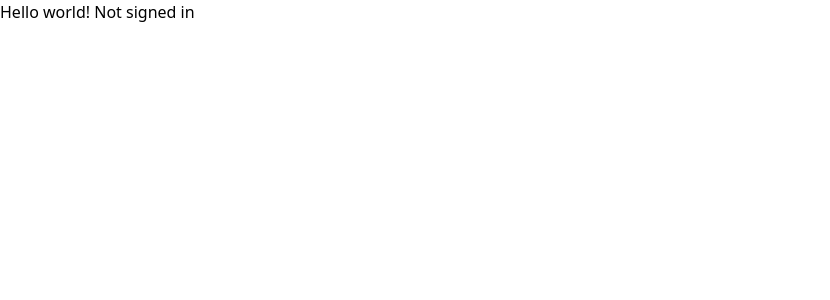
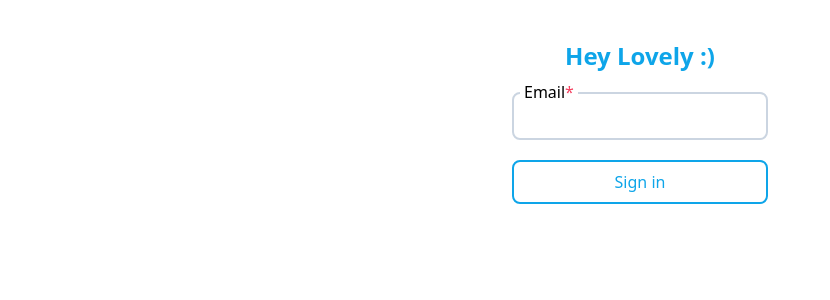
Before and after one commit to ben-rieth/photo-album, a Next.js app: page / in a window 1280 px wide. Shown: the top 300 px of the page, without its empty margins (0-830 px from the left). Built offline with nearby package versions, Linux system fonts and the light colour scheme; no server answers.

Commit message:
Add email login

```diff
--- a/next.config.mjs
+++ b/next.config.mjs
@@ -1,26 +1,10 @@
 // @ts-check
-
-import { env } from "./src/env/client.mjs";
 
 /**
  * Run `build` or `dev` with `SKIP_ENV_VALIDATION` to skip env validation.
  * This is especially useful for Docker builds.
  */
 !process.env.SKIP_ENV_VALIDATION && (await import("./src/env/server.mjs"));
-
-const ContentSecurityPolicy = `
-  default-src 'none';
-  base-uri 'self';
-  form-action 'self';
-  frame-ancestors 'self';
-  style-src 'unsafe-inline' 'self';
-  font-src data: 'self';
-  object-src 'none';
-  img-src 'self';
-  connect-src ws: https: 'self';
-  script-src 'unsafe-eval' 'self';
-  prefetch-src 'self';
-`;
 
 /** @type {import("next").NextConfig} */
 const config = {
@@ -30,38 +14,5 @@ const config = {
     locales: ["en"],
     defaultLocale: "en",
   },
-  async rewrites() {
-    return [
-      {
-        source: '/api/:path*',
-        destination: `${env.NEXT_PUBLIC_URL}/api/:path*`
-      },
-    ]
-  },
-  async headers() {
-    return [
-      {
-        source: '/:path*',
-        headers: [
-          {
-            key: 'X-Content-Type-Options',
-            value: 'nosniff'
-          },
-          {
-            key: 'X-Frame-Options',
-            value: 'SAMEORIGIN'
-          },
-          {
-            key: 'Content-Security-Policy',
-            value: ContentSecurityPolicy.replace(/\s{2,}/g, ' ').trim()
-          },
-          {
-            key: 'X-XSS-Protection',
-            value: '1; mode=block'
-          },
-        ]
-      }
-    ]
-  }
 };
 export default config;
--- /dev/null
+++ b/src/components/auth/AuthForm.tsx
@@ -0,0 +1,75 @@
+import { Formik, Form, type FormikValues } from "formik";
+import { useState } from "react";
+import * as Yup from 'yup';
+import { signIn } from 'next-auth/react';
+import toast from "react-hot-toast";
+import FormikInput from "./FormikInput";
+
+const schema = Yup.object().shape({
+    email: Yup.string().email("Invalid Email").required('Email Required'),
+})
+
+const AuthForm= () => {
+    const [disabled, setDisabled] = useState<boolean>(false);
+
+    const handleSubmit = async (values: FormikValues) => {
+        setDisabled(true);
+
+        const { email } = await schema.validate(values);
+        let toastId;
+
+        try {
+            toastId = toast.loading('Loading...');
+
+            await signIn('email', {
+                email,
+                redirect: false,
+                callbackUrl: '/'
+            });
+
+            toast.dismiss(toastId);
+        } catch (err) {
+            toast.error('Unable to sign in', { id: toastId })
+        } finally {
+            setDisabled(false);
+        }
+    }
+
+    return (
+        <div className="flex flex-col items-center mt-5">
+            <Formik
+                initialValues={{ email: ''}}
+                onSubmit={handleSubmit}
+                validationSchema={schema}
+            >
+                <Form
+                    className="flex flex-col items-center gap-5 mt-5"
+                    name="auth-form"
+                >
+                    <h2 className="text-2xl font-bold text-sky-500">
+                        Hey Lovely :)
+                    </h2>
+
+                    <FormikInput
+                        type="email"
+                        id="email"
+                        disabled={disabled}
+                        label="Email"
+                        required
+                    />
+
+                    <button
+                        disabled={disabled}
+                        type="submit"
+                        className="w-64 py-2 font-medium bg-white border-2 rounded-lg border-sky-500 text-sky-500 hover:text-white hover:bg-sky-500"
+                    >
+                        Sign in
+                    </button>
+                </Form>
+            </Formik>
+
+        </div>
+    );
+}
+
+export default AuthForm;
--- /dev/null
+++ b/src/components/auth/FormikInput.tsx
@@ -0,0 +1,37 @@
+import { Field, ErrorMessage } from "formik";
+import type { FC } from "react";
+
+type InputProps = {
+    id: string;
+    type: string;
+    disabled?: boolean;
+    required?: boolean;
+    label: string;
+}
+
+const FormikInput:FC<InputProps> = (
+    { id, type, disabled=false, label, required=false }
+) => {
+    return (
+        <div className="relative flex flex-col">
+            <label htmlFor={id} className="absolute px-1 bg-white left-2 -top-3">
+                {label}
+                {required && <span className="text-rose-500">*</span>}
+            </label>
+            <Field
+                disabled={disabled}
+                className="w-64 pt-3 pb-2 pl-3 border-2 rounded-lg outline-none border-slate-300 focus:border-sky-500"
+                type={type}
+                name={id}
+                id={id}
+            />
+            <ErrorMessage
+                component="span"
+                name={id}
+                data-testid="error"
+                className="text-sm text-rose-500" />
+        </div>
+    );
+};
+
+export default FormikInput;
--- a/src/env/schema.mjs
+++ b/src/env/schema.mjs
@@ -18,7 +18,12 @@ export const serverSchema = z.object({
     (str) => process.env.VERCEL_URL ?? str,
     // VERCEL_URL doesn't include `https` so it cant be validated as a URL
     process.env.VERCEL ? z.string() : z.string().url(),
-  )
+  ),
+  EMAIL_HOST: z.string(),
+  EMAIL_PORT: z.string(),
+  EMAIL_USER: z.string(),
+  EMAIL_PASS: z.string(),
+  EMAIL_FROM: z.string().email()
 });
 
 /**
--- a/src/pages/api/auth/[...nextauth].ts
+++ b/src/pages/api/auth/[...nextauth].ts
@@ -1,43 +1,39 @@
 import NextAuth, { type NextAuthOptions } from "next-auth";
-import CredentialsProvider from "next-auth/providers/credentials";
+import EmailProvider from "next-auth/providers/email";
 // Prisma adapter for NextAuth, optional and can be removed
 import { PrismaAdapter } from "@next-auth/prisma-adapter";
 
-import sha256 from 'crypto-js/sha256';
 import { prisma } from "../../../server/db/client";
+import { env } from "../../../env/server.mjs";
 
 export const authOptions: NextAuthOptions = {
-  adapter: PrismaAdapter(prisma),
+    adapter: PrismaAdapter(prisma),
     providers: [
-        CredentialsProvider({
-            name: 'Credentials',
-            credentials: {
-                username: {
-                    label: "Username",
-                    type: "text",
-                    placeholder: "Alison",
+        EmailProvider({
+            server: {
+                host: env.EMAIL_HOST,
+                port: Number(env.EMAIL_PORT),
+                auth: {
+                    user: env.EMAIL_USER,
+                    pass: env.EMAIL_PASS,
                 },
-                password: { label: "Password", type: "password" },
+                secure: true,
             },
-            authorize: async (credentials) => {
-                if (!credentials) return null;
-
-                const user = await prisma.user.findUnique({
-                    where: { username: credentials.username }
-                });
-
-                if (user &&
-                    user.password &&
-                    user.password == sha256(credentials.password).toString()
-                  ) {
-                    return user;
-                } else {
-                    return null;
-                }
-            }
+            from: env.EMAIL_FROM,
+            maxAge: 10 * 60,
         })
     ],
-    session: { strategy: 'jwt' }
+    pages: {
+        signIn: '/',
+        error: '/',
+        verifyRequest: '/',
+        signOut: '/'
+    },
+    callbacks: {
+        async session({ session }) {
+            return session;
+        }
+    }
 };
 
 export default NextAuth(authOptions);
--- a/src/pages/index.tsx
+++ b/src/pages/index.tsx
@@ -1,5 +1,6 @@
-import { type NextPage } from "next";
+import type { NextPage } from "next";
 import { useSession } from "next-auth/react";
+import AuthForm from "../components/auth/AuthForm";
 
 const Home: NextPage = () => {
 
@@ -12,7 +13,7 @@ const Home: NextPage = () => {
     }
 
     return (
-      <p>Hello world! Not signed in</p>
+      <AuthForm />
     );
 };
 
--- a/src/types/next-auth.d.ts
+++ b/src/types/next-auth.d.ts
@@ -1,4 +1,4 @@
-import { type DefaultSession } from "next-auth";
+import type { DefaultSession } from "next-auth";
 
 declare module "next-auth" {
   /**
@@ -7,6 +7,6 @@ declare module "next-auth" {
   interface Session {
     user?: {
       id: string;
-    } & DefaultSession["user"];
+    } & DefaultSession["user"]
   }
 }
```
Also changed, not shown: package.json (+5 -2 lines), 2 other files (tests, documents, lock files or other folders).
